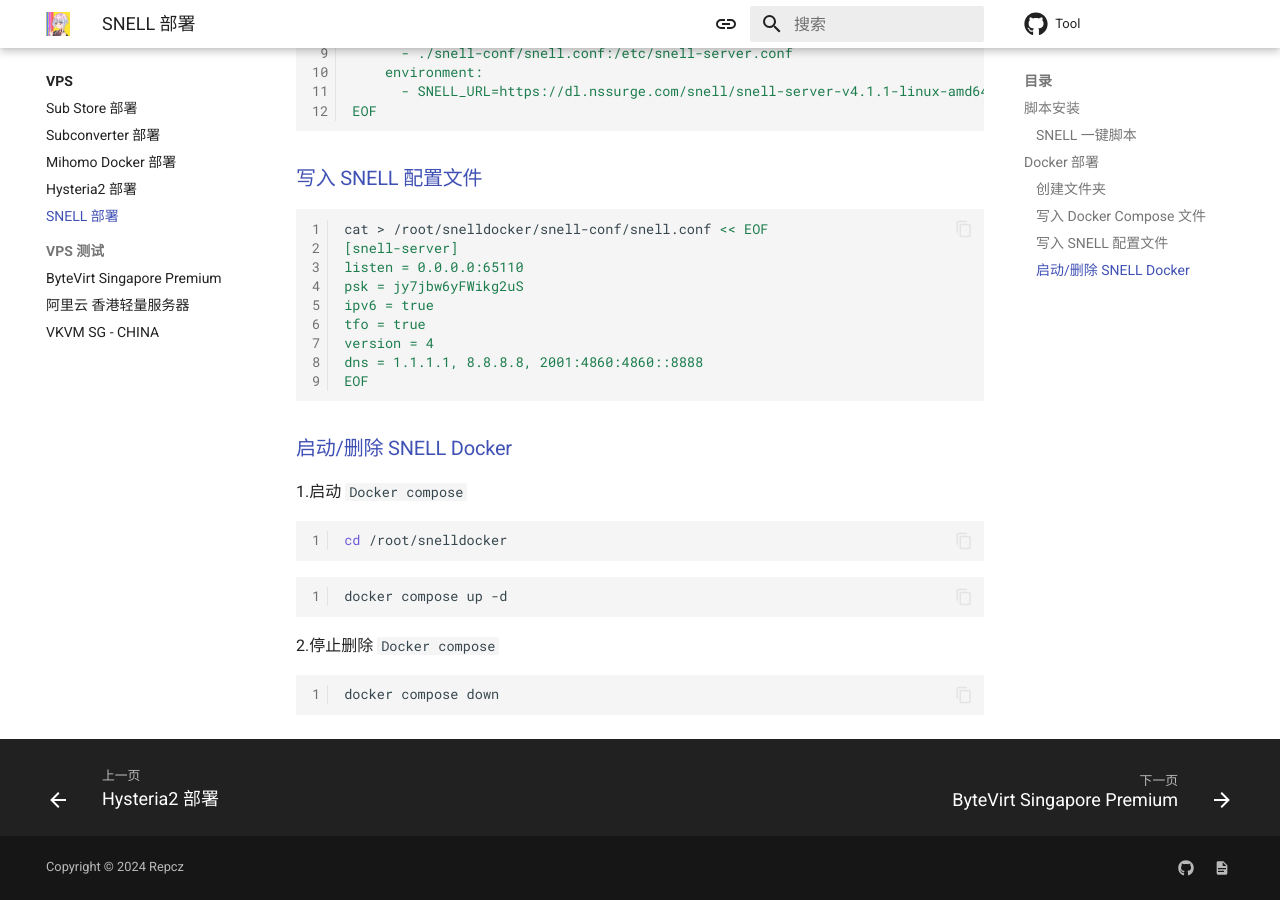
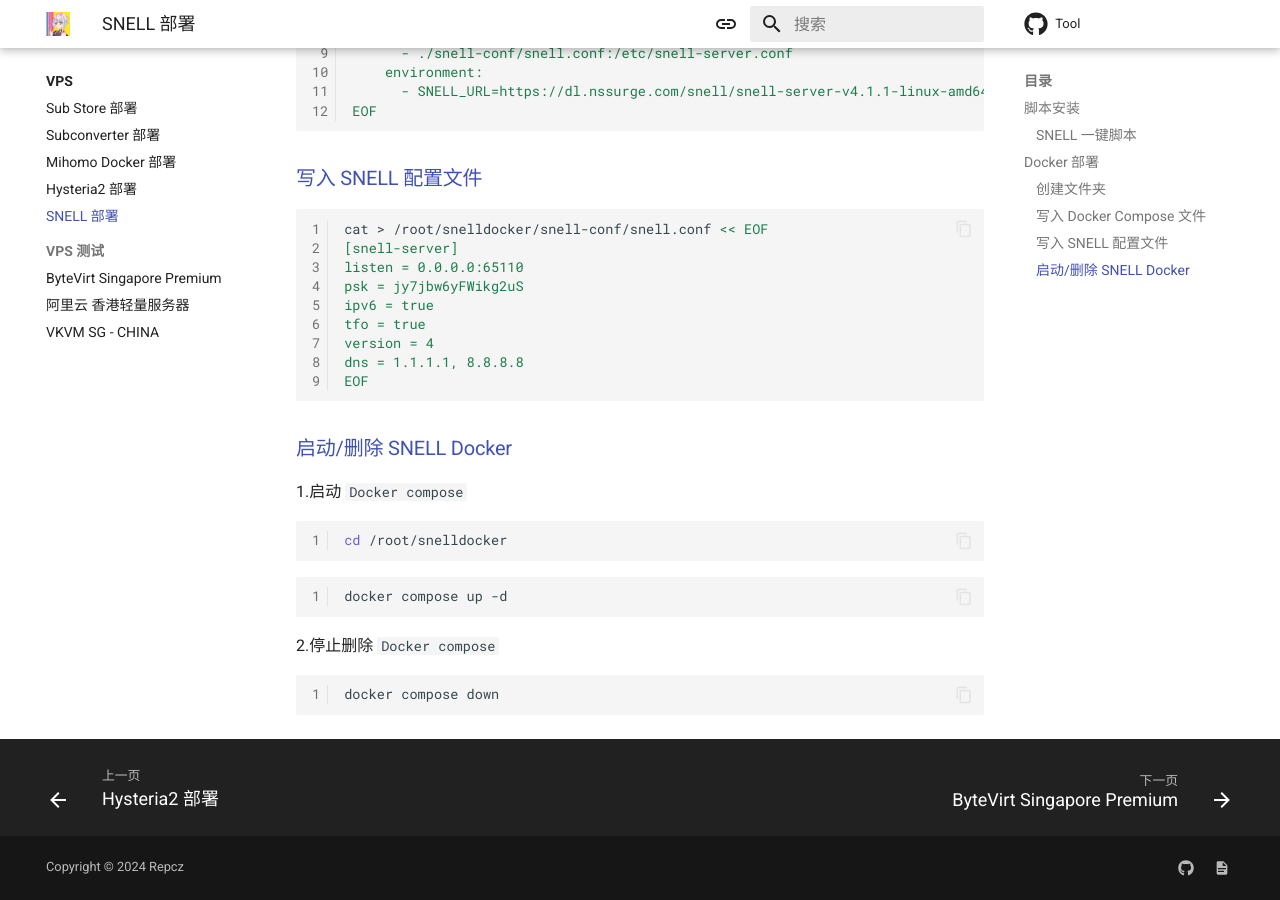
Before and after one commit to Repcz/Repcz.github.io, an MkDocs documentation site: the page built from docs/vps/snell.md, in a window 1280 px wide and 900 px high, scrolled down 739 px. Built offline with MkDocs 1.6.1 and Material for MkDocs 9.7.7, drawn with Linux system fonts in a browser that asks for light colours; comment, search, counter and statistics services are not loaded.

Commit message:
Fix SNELL config

````diff
--- a/docs/vps/snell.md
+++ b/docs/vps/snell.md
@@ -47,7 +47,7 @@ psk = jy7jbw6yFWikg2uS
 ipv6 = true
 tfo = true
 version = 4
-dns = 1.1.1.1, 8.8.8.8, 2001:4860:4860::8888
+dns = 1.1.1.1, 8.8.8.8
 EOF
 ```
 
````
